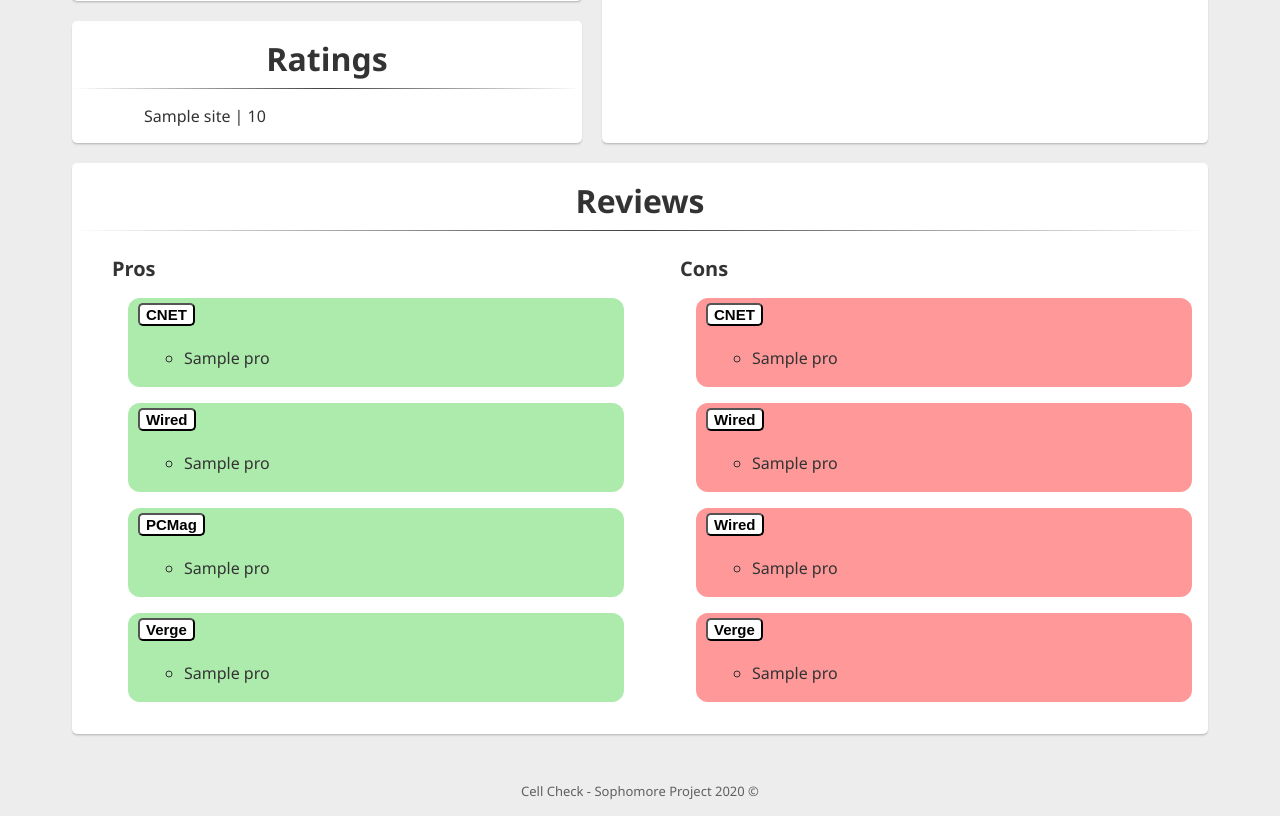
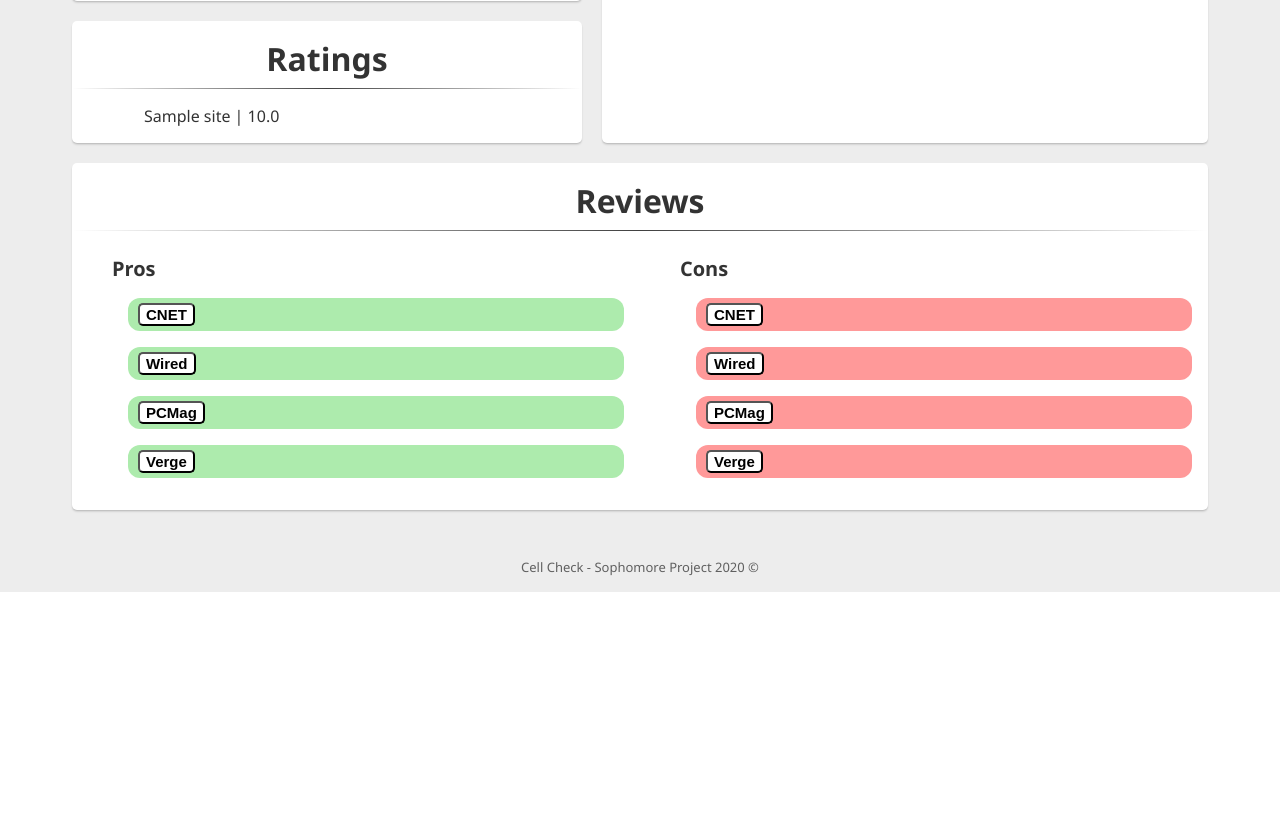
Before and after one commit to sydneyhill3901/CSI2999, a Django app: template CSI2999/CellCheck/templates/CellCheck/Review.html in a window 1280 px wide. Shown: the part 672-1488 px from the top of the page. After the commit the page ends 1264 px from the top, so only its background shows below. Run offline with Django 3.2, Linux system fonts and the light colour scheme; tables that the repository leaves empty hold one stand-in row (values such as "Sample post"); the template is opened without the code that fills it: values that come from a table or form of the project are taken from there, most other values are stand-ins (such as "Sample title", 1, 10 or a date in 2020).

Commit message:
Minor index and review template fixes
Fixed the search phones buttons.

```diff
--- a/CSI2999/CellCheck/modelHelpers.py
+++ b/CSI2999/CellCheck/modelHelpers.py
@@ -42,6 +42,9 @@ def findPhoneID(phoneName, replacements=None):
 				return resultSet[0].id
 		# search failed to find a unique phone w/ that name
 		return -1
+
+def intToNumeral(num):
+	pass
 
 def numeralToArabic(romanNumeral):
 	# Takes in a roman numeral as a string, parses it, returns a the integer corresponding to the
--- a/CSI2999/CellCheck/static/CellCheck/MainCss.css
+++ b/CSI2999/CellCheck/static/CellCheck/MainCss.css
@@ -500,6 +500,8 @@ REVIEW STYLE
 .procon li ul {
     padding-bottom: 2px;
 }
+
+
 /*********************************************
 MEDIA QUERIES
 **********************************************/
--- a/CSI2999/CellCheck/templates/CellCheck/Review.html
+++ b/CSI2999/CellCheck/templates/CellCheck/Review.html
@@ -30,7 +30,7 @@
             <input type="text" placeholder="Search" name=search">
 	        <button type="submit">
 	<i class="fa fa-search">
-	submit
+	Search Phones
 	</i>
 	</button>
 	</form>
@@ -84,9 +84,9 @@
 								<ul>
 									{% for site, score in scores %}
 										{%if "Average" in site  %}
-											<li class="AvgScore"> {{site}} : {{score}} </li>
+											<li class="AvgScore"> {{site}} : {{score|floatformat:1}} </li>
 										{% else %}
-											<li> {{site}} | {{score}} </li>
+											<li> {{site}} | {{score|floatformat:1}} </li>
 										{% endif %}
 									{% empty %}
 									<li class="No_Scores">No Scores Found</li>
@@ -100,7 +100,7 @@
                                         <h3>Pros</h3>
                                         <li>
                                             <button class="Collapsible">CNET</button>
-                                            <ul class="cnet">
+                                            <ul class="cnet collapsingList" >
                                                 {% for pro in cnetPros %}
                                                     <li> {{pro}} </li>
                                                 {% empty %}
@@ -110,7 +110,7 @@
                                         </li>
                                         <li>
                                             <button class="Collapsible">Wired</button>
-                                            <ul class="wired">
+                                            <ul class="wired collapsingList">
                                                 {% for pro in wiredPros %}
                                                     <li> {{pro}} </li>
                                                 {% empty %}
@@ -120,8 +120,8 @@
                                         </li>
                                         <li>
                                             <button class="Collapsible">PCMag</button>
-                                            <ul class="pcMag">
-                                                {% for pro in pcMagPros %}
+                                            <ul class="pcMag collapsingList">
+                                                {% for pro in pcmagPros %}
                                                     <li> {{pro}} </li>
                                                 {% empty %}
                                                     <li class="empty">PCMag Pros Not Found</li>
@@ -130,7 +130,7 @@
                                         </li>
                                         <li>
                                             <button class="Collapsible">Verge</button>
-                                            <ul class="verge">
+                                            <ul class="verge collapsingList">
                                                 {% for pro in vergePros %}
                                                     <li> {{pro}} </li>
                                                 {% empty %}
@@ -143,7 +143,7 @@
                                     <h3>Cons</h3>
                                         <li>
                                             <button class="Collapsible">CNET</button>
-                                            <ul class="cnet">
+                                            <ul class="cnet collapsingList">
                                                 {% for pro in cnetCons %}
                                                     <li> {{pro}} </li>
                                                 {% empty %}
@@ -153,7 +153,7 @@
                                         </li>
                                         <li>
                                             <button class="Collapsible">Wired</button>
-                                            <ul class="wired">
+                                            <ul class="wired collapsingList">
                                                 {% for pro in wiredCons %}
                                                     <li> {{pro}} </li>
                                                 {% empty %}
@@ -162,9 +162,9 @@
                                             </ul>
                                         </li>
                                         <li>
-                                            <button class="Collapsible">Wired</button>
-                                            <ul class="pcMag">
-                                                {% for pro in pcMagCons %}
+                                            <button class="Collapsible">PCMag</button>
+                                            <ul class="pcMag collapsingList">
+                                                {% for pro in pcmagCons %}
                                                     <li> {{pro}} </li>
                                                 {% empty %}
                                                     <li class="empty">PCMag Cons Not Found</li>
@@ -173,7 +173,7 @@
                                         </li>
                                         <li>
                                             <button class="Collapsible">Verge</button>
-                                            <ul class="verge">
+                                            <ul class="verge collapsingList">
                                                 {% for pro in vergeCons %}
                                                     <li> {{pro}} </li>
                                                 {% empty %}
@@ -190,7 +190,6 @@
                     </div>
                 </div>
 
-
             </div>
             <div id="copyright" class="container">
                 <p>Cell Check - Sophomore Project 2020 &copy;</p>
@@ -202,9 +201,10 @@
 				let coll = document.getElementsByClassName("Collapsible");
 				let i;
 				for (i = 0; i < coll.length; i++) {
+						let collapseList = coll[i].nextElementSibling;
+						collapseList.style.display = "none"
 						coll[i].addEventListener("click", function() {
-						console.log("Yep");
-						this.classList.toggle("active");
+								console.log("hi")
 								let content = this.nextElementSibling;
 								if (content.style.display != "none"){
 								  content.style.display = "none";
```
Also changed, not shown: CSI2999/CellCheck/templates/CellCheck/index.html (+5 -5 lines). Lines whose indentation alone changed are shown as unchanged.
